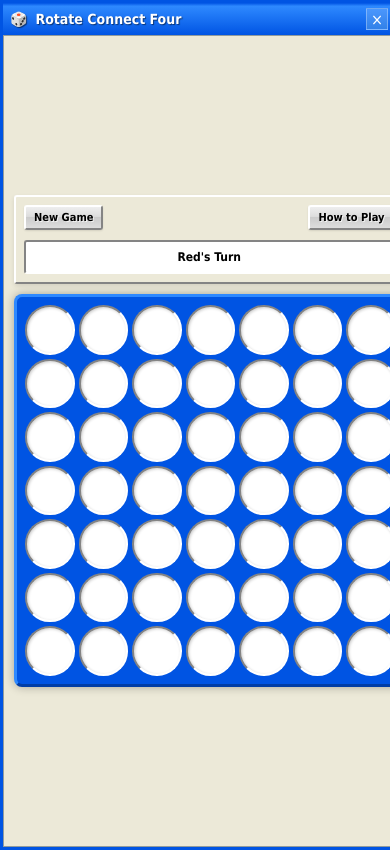
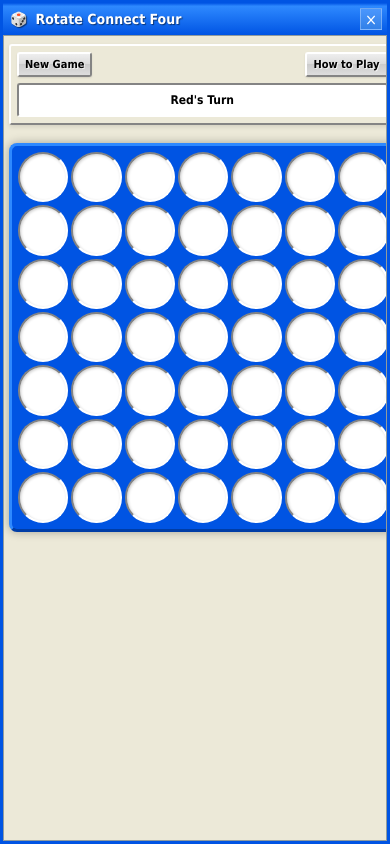
Before and after one commit to som1shi/som1shi.github.io, a React (Create React App) app: page /rotate-connect-four in a window 390 px wide. Built offline with nearby package versions, Linux system fonts and the light colour scheme.

Commit message:
git push

```diff
--- a/src/components/games/RotateConnectFour/RotateConnectFour.css
+++ b/src/components/games/RotateConnectFour/RotateConnectFour.css
@@ -2,14 +2,17 @@
     display: flex;
     flex-direction: column;
     height: 100vh;
-    width: 100vw;
+    min-height: 100vh;
+    width: 100%;
     background: #ECE9D8;
     font-family: 'Tahoma', sans-serif;
     border: 3px solid #0054E3;
     overflow: hidden;
+    position: relative;
+    box-sizing: border-box;
 }
 
-.window-header {
+.rotate-connect-four .window-header {
     background: linear-gradient(180deg, #0054E3 0%, #2E89FF 10%, #0054E3 100%);
     height: 32px;
     display: flex;
@@ -22,7 +25,7 @@
     user-select: none;
 }
 
-.window-title {
+.rotate-connect-four .window-title {
     display: flex;
     align-items: center;
     gap: 8px;
@@ -31,12 +34,12 @@
     font-family: 'Tahoma', sans-serif;
 }
 
-.window-controls {
+.rotate-connect-four .window-controls {
     display: flex;
     gap: 2px;
 }
 
-.window-button {
+.rotate-connect-four .window-button {
     width: 22px;
     height: 22px;
     border: 1px solid rgba(255, 255, 255, 0.3);
@@ -48,49 +51,53 @@
     color: white;
 }
 
-.window-button.close::after {
+.rotate-connect-four .window-button.close::after {
     content: "×";
 }
 
-.window-button:hover {
+.rotate-connect-four .window-button:hover {
     background: #E81123;
 }
 
-.game-container {
+.rotate-connect-four .game-container {
     flex: 1;
     display: flex;
     flex-direction: column;
     align-items: center;
-    justify-content: center;
-    padding: 20px;
-    gap: 20px;
+    justify-content: flex-start;
+    padding: 10px;
+    gap: 10px;
     background: #ECE9D8;
     height: calc(100vh - 32px);
-    overflow: auto;
+    overflow-y: auto;
+    overflow-x: hidden;
+    box-sizing: border-box;
 }
 
-.board {
+.rotate-connect-four .board {
     display: grid;
     grid-template-columns: repeat(7, 1fr);
     grid-template-rows: repeat(7, 1fr);
-    width: min(400px, 80vw);
+    width: min(350px, 90vw);
+    max-height: 60vh;
     aspect-ratio: 1/1;
     margin: 0 auto;
+    padding: 6px;
+    gap: 3px;
     background: #0054E3;
-    padding: 8px;
     border-radius: 8px;
-    gap: 4px;
     border: 3px solid;
     border-color: #2E89FF #003DA6 #003DA6 #2E89FF;
     box-shadow: 0 0 10px rgba(0,0,0,0.3);
     position: relative;
+    margin-bottom: 10px;
 }
 
-.row {
+.rotate-connect-four .row {
     display: contents;
 }
 
-.cell {
+.rotate-connect-four .cell {
     aspect-ratio: 1;
     background: #fff;
     border-radius: 50%;
@@ -104,22 +111,22 @@
     transition: none;
 }
 
-.cell:hover {
+.rotate-connect-four .cell:hover {
     background: #f0f0f0;
 }
 
-.piece {
+.rotate-connect-four .piece {
     width: 90%;
     height: 90%;
     border-radius: 50%;
     position: relative;
-    animation: dropIn 0.4s ease-out forwards !important;
+    animation: rotateCF-dropIn 0.4s ease-out forwards !important;
     transition: none !important;
     will-change: transform;
     backface-visibility: hidden;
 }
 
-.piece.red {
+.rotate-connect-four .piece.red {
     background: radial-gradient(circle at 30% 30%, #FF5F57, #E0443E);
     box-shadow:
         inset -2px -2px 6px rgba(0,0,0,0.4),
@@ -127,7 +134,7 @@
         0 3px 5px rgba(0,0,0,0.3);
 }
 
-.piece.yellow {
+.rotate-connect-four .piece.yellow {
     background: radial-gradient(circle at 30% 30%, #FEBC2E, #F5A623);
     box-shadow:
         inset -2px -2px 6px rgba(0,0,0,0.4),
@@ -135,21 +142,22 @@
         0 3px 5px rgba(0,0,0,0.3);
 }
 
-.controls {
+.rotate-connect-four .controls {
     display: flex;
     flex-direction: column;
-    gap: 10px;
-    width: min(400px, 90vw);
+    gap: 8px;
+    width: min(350px, 90vw);
     margin: 0 auto;
-    padding: 12px;
+    padding: 10px;
     background: #ECE9D8;
     border: 2px solid;
     border-color: #fff #848484 #848484 #fff;
     border-radius: 3px;
     box-shadow: 0 2px 4px rgba(0,0,0,0.1);
+    margin-bottom: 10px;
 }
 
-.controls-row {
+.rotate-connect-four .controls-row {
     display: flex;
     gap: 10px;
     align-items: center;
@@ -157,7 +165,7 @@
     width: 100%;
 }
 
-.turn-indicator {
+.rotate-connect-four .turn-indicator {
     padding: 8px 12px;
     background: white;
     border: 2px solid;
@@ -171,14 +179,14 @@
     font-weight: bold;
 }
 
-.rotation-controls {
+.rotate-connect-four .rotation-controls {
     display: flex;
     gap: 12px;
     justify-content: center;
     width: 100%;
 }
 
-.controls button {
+.rotate-connect-four .controls button {
     padding: 6px 15px;
     background: linear-gradient(180deg, #EEE 0%, #DDD 45%, #CCC 50%, #DDD 100%);
     border: 2px solid;
@@ -193,11 +201,11 @@
     box-shadow: 0 1px 2px rgba(0,0,0,0.1);
 }
 
-.controls button:hover {
+.rotate-connect-four .controls button:hover {
     background: linear-gradient(180deg, #f5f5f5 0%, #e5e5e5 45%, #DDD 50%, #e5e5e5 100%);
 }
 
-.controls button:active {
+.rotate-connect-four .controls button:active {
     background: linear-gradient(180deg, #DDD 0%, #EEE 45%, #f5f5f5 50%, #EEE 100%);
     border-color: #848484 #fff #fff #848484;
     padding-top: 7px;
@@ -205,16 +213,16 @@
     box-shadow: inset 0 1px 2px rgba(0,0,0,0.1);
 }
 
-.controls button:disabled {
+.rotate-connect-four .controls button:disabled {
     opacity: 0.6;
     cursor: not-allowed;
 }
 
-.controls-top {
+.rotate-connect-four .controls-top {
     justify-content: space-between;
 }
 
-@keyframes dropIn {
+@keyframes rotateCF-dropIn {
     0% {
         transform: translateY(-30px) scale(0.8);
         opacity: 0.8;
@@ -231,48 +239,48 @@
     }
 }
 
-@keyframes rotateLeft {
+@keyframes rotateCF-rotateLeft {
     0% { transform: rotate(0deg); }
     100% { transform: rotate(-90deg); }
 }
 
-@keyframes rotateRight {
+@keyframes rotateCF-rotateRight {
     0% { transform: rotate(0deg); }
     100% { transform: rotate(90deg); }
 }
 
-.board.rotating-left {
-    animation: rotateLeft 0.5s ease-in-out forwards;
+.rotate-connect-four .board.rotating-left {
+    animation: rotateCF-rotateLeft 0.5s ease-in-out forwards;
 }
 
-.board.rotating-right {
-    animation: rotateRight 0.5s ease-in-out forwards;
+.rotate-connect-four .board.rotating-right {
+    animation: rotateCF-rotateRight 0.5s ease-in-out forwards;
 }
 
-.board.rotating-left .cell,
-.board.rotating-right .cell {
+.rotate-connect-four .board.rotating-left .cell,
+.rotate-connect-four .board.rotating-right .cell {
     pointer-events: none;
 }
 
-.board.rotating {
+.rotate-connect-four .board.rotating {
     animation: none;
 }
 
-.dice-container {
+.rotate-connect-four .dice-container {
     display: flex;
     align-items: center;
-    gap: 15px;
+    gap: 10px;
     justify-content: space-between;
-    width: 92%;
-    min-height: 70px;
-    padding: 8px 12px;
+    width: 100%;
+    min-height: 50px;
+    padding: 5px 8px;
     background: white;
     border: 2px solid;
     border-color: #848484 #fff #fff #848484;
     border-radius: 3px;
 }
 
-.dice {
+.rotate-connect-four .dice {
     width: 30px;
     height: 30px;
     position: relative;
@@ -281,7 +289,7 @@
     flex-shrink: 0;
 }
 
-.dice-face {
+.rotate-connect-four .dice-face {
     width: 100%;
     height: 100%;
     position: relative;
@@ -303,7 +311,7 @@
     transition: transform 0.2s ease-out;
 }
 
-.dice-message {
+.rotate-connect-four .dice-message {
     text-align: center;
     font-size: 12px;
     font-weight: bold;
@@ -314,19 +322,21 @@
     color: #333;
 }
 
-.rules-panel {
+.rotate-connect-four .rules-panel {
     background: white;
     border: 2px solid;
     border-color: #848484 #fff #fff #848484;
     border-radius: 3px;
-    padding: 10px 14px;
+    padding: 6px 10px;
     margin: 8px 0;
     font-size: 12px;
     font-family: 'Tahoma', sans-serif;
     box-shadow: inset 1px 1px 3px rgba(0,0,0,0.1);
+    max-height: 200px;
+    overflow-y: auto;
 }
 
-.rules-panel h3 {
+.rotate-connect-four .rules-panel h3 {
     margin-top: 0;
     margin-bottom: 10px;
     font-size: 13px;
@@ -334,62 +344,105 @@
     color: #0054E3;
 }
 
-.rules-panel ol {
+.rotate-connect-four .rules-panel ol {
     margin: 0;
     padding-left: 25px;
 }
 
-.rules-panel li {
+.rotate-connect-four .rules-panel li {
     margin-bottom: 6px;
 }
 
-@media (max-width: 768px) {
-    .board {
-        width: 90vw;
+@media (max-height: 700px) {
+    .rotate-connect-four .game-container {
+        padding: 5px;
+        gap: 8px;
     }
 
-    .controls {
-        width: 90vw;
+    .rotate-connect-four .board {
+        width: min(300px, 90vw);
     }
 
-    .dice-message {
+    .rotate-connect-four .controls {
+        width: min(300px, 90vw);
+        padding: 6px;
+    }
+
+    .rotate-connect-four .turn-indicator {
+        padding: 4px 8px;
+    }
+
+    .rotate-connect-four .controls button {
+        min-width: 60px;
+        padding: 4px 8px;
+    }
+
+    .rotate-connect-four .controls-row {
+        gap: 6px;
+    }
+}
+
+@media (max-width: 480px) {
+    .rotate-connect-four .game-container {
+        padding: 8px 5px;
+        gap: 8px;
+    }
+
+    .rotate-connect-four .board {
+        width: 95vw;
+    }
+
+    .rotate-connect-four .controls {
+        width: 95vw;
+        padding: 6px;
+        gap: 6px;
+    }
+
+    .rotate-connect-four .dice-container {
+        min-height: 40px;
+        padding: 4px 6px;
+    }
+
+    .rotate-connect-four .dice {
+        width: 28px;
+        height: 28px;
+    }
+
+    .rotate-connect-four .controls button {
+        min-width: auto;
+        padding: 4px 6px;
+        font-size: 11px;
+    }
+
+    .rotate-connect-four .rules-panel {
+        font-size: 10px;
+    }
+
+    .rotate-connect-four .rules-panel h3 {
         font-size: 11px;
     }
 }
 
-@media (max-width: 480px) {
-    .game-container {
-        padding: 10px;
-        gap: 10px;
+@media (max-height: 600px) {
+    .rotate-connect-four .game-container {
+        flex-direction: row;
+        align-items: flex-start;
+        justify-content: center;
+        flex-wrap: wrap;
     }
 
-    .board {
-        width: 95vw;
+    .rotate-connect-four .controls {
+        order: 2;
+        width: min(350px, 45%);
     }
 
-    .controls {
-        width: 95vw;
-        padding: 8px;
-    }
-
-    .dice-container {
-        min-height: 60px;
-        padding: 5px 8px;
-    }
-
-    .dice {
-        width: 40px;
-        height: 40px;
-    }
-
-    .controls button {
-        min-width: 70px;
-        padding: 4px 8px;
-        font-size: 11px;
+    .rotate-connect-four .board {
+        order: 1;
+        width: min(320px, 45%);
     }
 }
 
-.dot {
+.rotate-connect-four .dot {
     width: 8px;
     height: 8px;
     border-radius: 50%;
@@ -399,101 +452,101 @@
     box-shadow: inset 0 0 2px rgba(0,0,0,0.5);
 }
 
-.dice-face .dot {
+.rotate-connect-four .dice-face .dot {
     display: none;
 }
 
-.face-1 .dot-5 {
+.rotate-connect-four .face-1 .dot-5 {
     display: block;
     grid-area: g;
 }
 
-.face-2 .dot-1 {
+.rotate-connect-four .face-2 .dot-1 {
     display: block;
     grid-area: a;
 }
-.face-2 .dot-6 {
+.rotate-connect-four .face-2 .dot-6 {
     display: block;
     grid-area: b;
 }
 
-.face-3 .dot-1 {
+.rotate-connect-four .face-3 .dot-1 {
     display: block;
     grid-area: a;
 }
-.face-3 .dot-5 {
+.rotate-connect-four .face-3 .dot-5 {
     display: block;
     grid-area: g;
 }
-.face-3 .dot-6 {
+.rotate-connect-four .face-3 .dot-6 {
     display: block;
     grid-area: b;
 }
 
-.face-4 .dot-1 {
+.rotate-connect-four .face-4 .dot-1 {
     display: block;
     grid-area: a;
 }
-.face-4 .dot-3 {
+.rotate-connect-four .face-4 .dot-3 {
     display: block;
     grid-area: c;
 }
-.face-4 .dot-4 {
+.rotate-connect-four .face-4 .dot-4 {
     display: block;
     grid-area: d;
 }
-.face-4 .dot-6 {
+.rotate-connect-four .face-4 .dot-6 {
     display: block;
     grid-area: b;
 }
 
-.face-5 .dot-1 {
+.rotate-connect-four .face-5 .dot-1 {
     display: block;
     grid-area: a;
 }
-.face-5 .dot-3 {
+.rotate-connect-four .face-5 .dot-3 {
     display: block;
     grid-area: c;
 }
-.face-5 .dot-5 {
+.rotate-connect-four .face-5 .dot-5 {
     display: block;
     grid-area: g;
 }
-.face-5 .dot-4 {
+.rotate-connect-four .face-5 .dot-4 {
     display: block;
     grid-area: d;
 }
-.face-5 .dot-6 {
+.rotate-connect-four .face-5 .dot-6 {
     display: block;
     grid-area: b;
 }
 
-.face-6 .dot-1 {
+.rotate-connect-four .face-6 .dot-1 {
     display: block;
     grid-area: a;
 }
-.face-6 .dot-3 {
+.rotate-connect-four .face-6 .dot-3 {
     display: block;
     grid-area: c;
 }
-.face-6 .dot-4 {
+.rotate-connect-four .face-6 .dot-4 {
     display: block;
     grid-area: d;
 }
-.face-6 .dot-6 {
+.rotate-connect-four .face-6 .dot-6 {
     display: block;
     grid-area: b;
 }
-.face-6 .dot-2 {
+.rotate-connect-four .face-6 .dot-2 {
     display: block;
     grid-area: e;
 }
-.face-6 .dot-5 {
+.rotate-connect-four .face-6 .dot-5 {
     display: block;
     grid-area: f;
 }
 
-@keyframes rollDice {
+@keyframes rotateCF-rollDice {
     0% {
         transform: rotateX(0deg) rotateY(0deg) rotateZ(0deg) translateZ(0px);
     }
@@ -520,23 +573,23 @@
     }
 }
 
-.dice-face.rolling {
-    animation: rollDice 1s ease-in-out;
+.rotate-connect-four .dice-face.rolling {
+    animation: rotateCF-rollDice 1s ease-in-out;
     transform-origin: center center;
 }
 
-.dice-face:not(.rolling) {
-    animation: diceLand 0.3s ease-out;
-}
-
-@keyframes diceLand {
+@keyframes rotateCF-diceLand {
     0% { transform: translateZ(10px) scale(1.1); }
     40% { transform: translateZ(5px) scale(1.05); }
     70% { transform: translateZ(2px) scale(1.02); }
     100% { transform: translateZ(0) scale(1); }
 }
 
-.dice::after {
+.rotate-connect-four .dice-face:not(.rolling) {
+    animation: rotateCF-diceLand 0.3s ease-out;
+}
+
+.rotate-connect-four .dice::after {
     content: '';
     position: absolute;
     width: 80%;
@@ -550,12 +603,12 @@
     transition: all 0.5s;
 }
 
-.dice:has(.rolling)::after {
+.rotate-connect-four .dice:has(.rolling)::after {
     width: 60%;
     opacity: 0.7;
 }
 
-.share-button {
+.rotate-connect-four .share-button {
     background: linear-gradient(180deg, #4B97FD 0%, #3281E8 100%) !important;
     color: white !important;
     border-color: #2E89FF #1a60c9 #1a60c9 #2E89FF !important;
@@ -568,16 +621,22 @@
     box-shadow: 0 2px 4px rgba(0,0,0,0.2);
 }
 
-.share-button:hover {
+.rotate-connect-four .share-button:hover {
     background: linear-gradient(180deg, #5ca4ff 0%, #3d8fff 100%) !important;
 }
 
-.share-button:active {
+.rotate-connect-four .share-button:active {
     background: linear-gradient(180deg, #2d79e5 0%, #3d8fff 100%) !important;
     box-shadow: inset 0 1px 3px rgba(0,0,0,0.3) !important;
 }
 
-.share-button::before {
+.rotate-connect-four .share-button::before {
     content: "🏆 ";
     margin-right: 5px;
 }
+
+@media (min-height: 800px) {
+    .rotate-connect-four .board {
+        max-height: 50vh;
+    }
+}
--- a/src/components/games/RotateConnectFour/RotateConnectFour.js
+++ b/src/components/games/RotateConnectFour/RotateConnectFour.js
@@ -49,8 +49,9 @@ const RotateConnectFour = () => {
     const rollDice = () => {
         setIsDiceRolling(true);
 
-        if (diceFaceRef.current) {
-            diceFaceRef.current.classList.add('rolling');
+        const diceFaceElement = document.querySelector('.rotate-connect-four .dice-face');
+        if (diceFaceElement) {
+            diceFaceElement.classList.add('rolling');
         }
 
         setTimeout(() => {
@@ -94,7 +95,7 @@ const RotateConnectFour = () => {
 
         const finalBoard = applyGravity(newBoard);
 
-        const boardElement = document.querySelector('.board');
+        const boardElement = document.querySelector('.rotate-connect-four .board');
         if (boardElement) {
             boardElement.classList.add(direction === 'left' ? 'rotating-left' : 'rotating-right');
 
```
Also changed, not shown: 11 other files (tests, documents, lock files or other folders).
